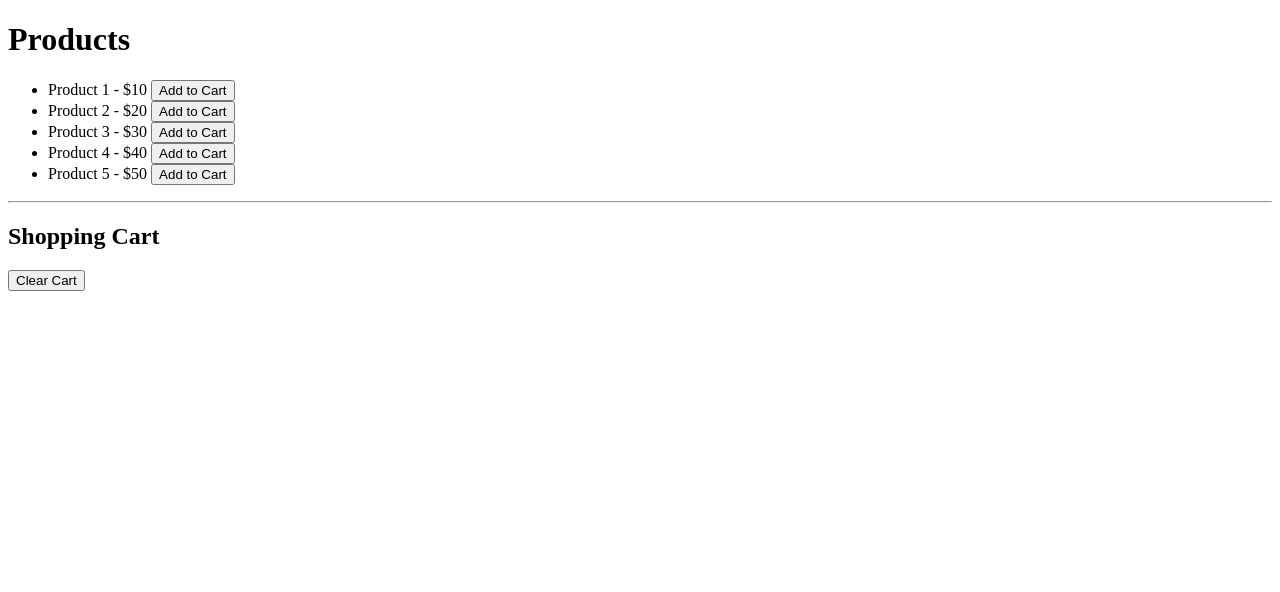
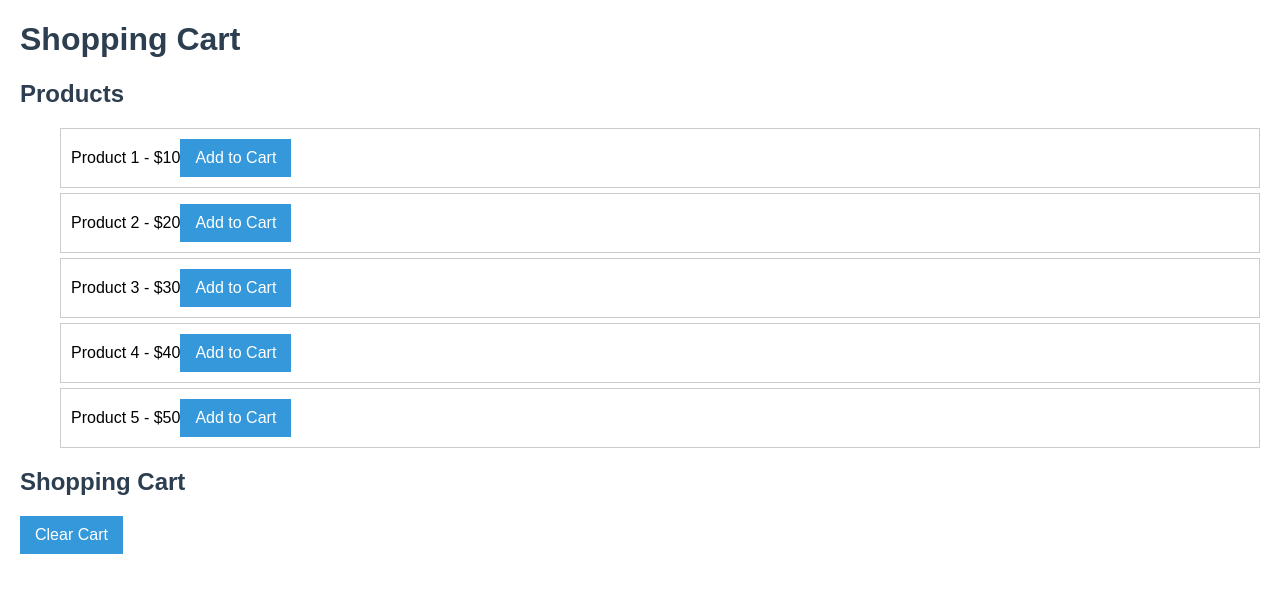
Before and after one commit to acciojob/shopping-cart-sessions-Saintlygaze, a website: page main.html in a window 1280 px wide. Drawn offline with Linux system fonts and the light colour scheme.

Commit message:
created a submission

```diff
--- a/main.html
+++ b/main.html
@@ -1,19 +1,22 @@
 <!DOCTYPE html>
+<html lang="en">
+<head>
+  <meta charset="UTF-8">
+  <meta name="viewport" content="width=device-width, initial-scale=1.0">
+  <title>Shopping Cart</title>
+  <link rel="stylesheet" href="styles.css">
+</head>
+<body>
+  <h1>Shopping Cart</h1>
 
-<html>
-  <head>
-    <link rel="stylesheet" href="styles.css" />
-  </head>
+  <h2>Products</h2>
+  <ul id="product-list"></ul>
 
-  <body>
-    <!-- do not edit this file -->
-    <h1>Products</h1>
-    <ul id="product-list"></ul>
-    <hr />
-    <h2>Shopping Cart</h2>
-    <ul id="cart-list"></ul>
-    <button id="clear-cart-btn">Clear Cart</button>
+  <h2>Shopping Cart</h2>
+  <ul id="cart-list"></ul>
 
-    <script type="text/javascript" src="./script.js"></script>
-  </body>
+  <button id="clear-cart-btn">Clear Cart</button>
+
+  <script src="script.js"></script>
+</body>
 </html>
--- a/script.js
+++ b/script.js
@@ -1,6 +1,3 @@
-// This is the boilerplate code given for you
-// You can modify this code
-// Product data
 const products = [
   { id: 1, name: "Product 1", price: 10 },
   { id: 2, name: "Product 2", price: 20 },
@@ -9,30 +6,59 @@ const products = [
   { id: 5, name: "Product 5", price: 50 },
 ];
 
-// DOM elements
-const productList = document.getElementById("product-list");
+// Load cart data from session storage
+function loadCart() {
+  const cart = JSON.parse(sessionStorage.getItem("cart")) || [];
+  displayCart(cart);
+}
 
-// Render product list
-function renderProducts() {
-  products.forEach((product) => {
-    const li = document.createElement("li");
-    li.innerHTML = `${product.name} - $${product.price} <button class="add-to-cart-btn" data-id="${product.id}">Add to Cart</button>`;
-    productList.appendChild(li);
+// Display the cart items on the page
+function displayCart(cart) {
+  const cartList = document.getElementById("cart-list");
+  cartList.innerHTML = ""; // Clear previous items
+  cart.forEach(item => {
+    const listItem = document.createElement("li");
+    listItem.textContent = `${item.name} - $${item.price}`;
+    cartList.appendChild(listItem);
   });
 }
 
-// Render cart list
-function renderCart() {}
+// Save the cart to session storage
+function saveCart(cart) {
+  sessionStorage.setItem("cart", JSON.stringify(cart));
+}
 
-// Add item to cart
-function addToCart(productId) {}
+// Add product to cart
+function addToCart(product) {
+  const cart = JSON.parse(sessionStorage.getItem("cart")) || [];
+  cart.push(product);
+  saveCart(cart);
+  displayCart(cart);
+}
 
-// Remove item from cart
-function removeFromCart(productId) {}
+// Clear the cart
+function clearCart() {
+  sessionStorage.removeItem("cart");
+  displayCart([]);
+}
 
-// Clear cart
-function clearCart() {}
+// Create the product list
+function displayProducts() {
+  const productList = document.getElementById("product-list");
+  products.forEach(product => {
+    const listItem = document.createElement("li");
+    listItem.textContent = `${product.name} - $${product.price}`;
+    const addButton = document.createElement("button");
+    addButton.textContent = "Add to Cart";
+    addButton.onclick = () => addToCart(product);
+    listItem.appendChild(addButton);
+    productList.appendChild(listItem);
+  });
+}
 
-// Initial render
-renderProducts();
-renderCart();
+// Event listeners
+document.getElementById("clear-cart-btn").addEventListener("click", clearCart);
+
+// Initial setup
+displayProducts();
+loadCart();
--- a/styles.css
+++ b/styles.css
@@ -1 +1,29 @@
 /*  your css code here. If applicable */
+body {
+  font-family: Arial, sans-serif;
+  margin: 20px;
+}
+
+h1, h2 {
+  color: #2c3e50;
+}
+
+#product-list li, #cart-list li {
+  padding: 10px;
+  margin: 5px 0;
+  border: 1px solid #ccc;
+  list-style-type: none;
+}
+
+button {
+  padding: 10px 15px;
+  background-color: #3498db;
+  color: white;
+  border: none;
+  cursor: pointer;
+  font-size: 16px;
+}
+
+button:hover {
+  background-color: #2980b9;
+}
```
